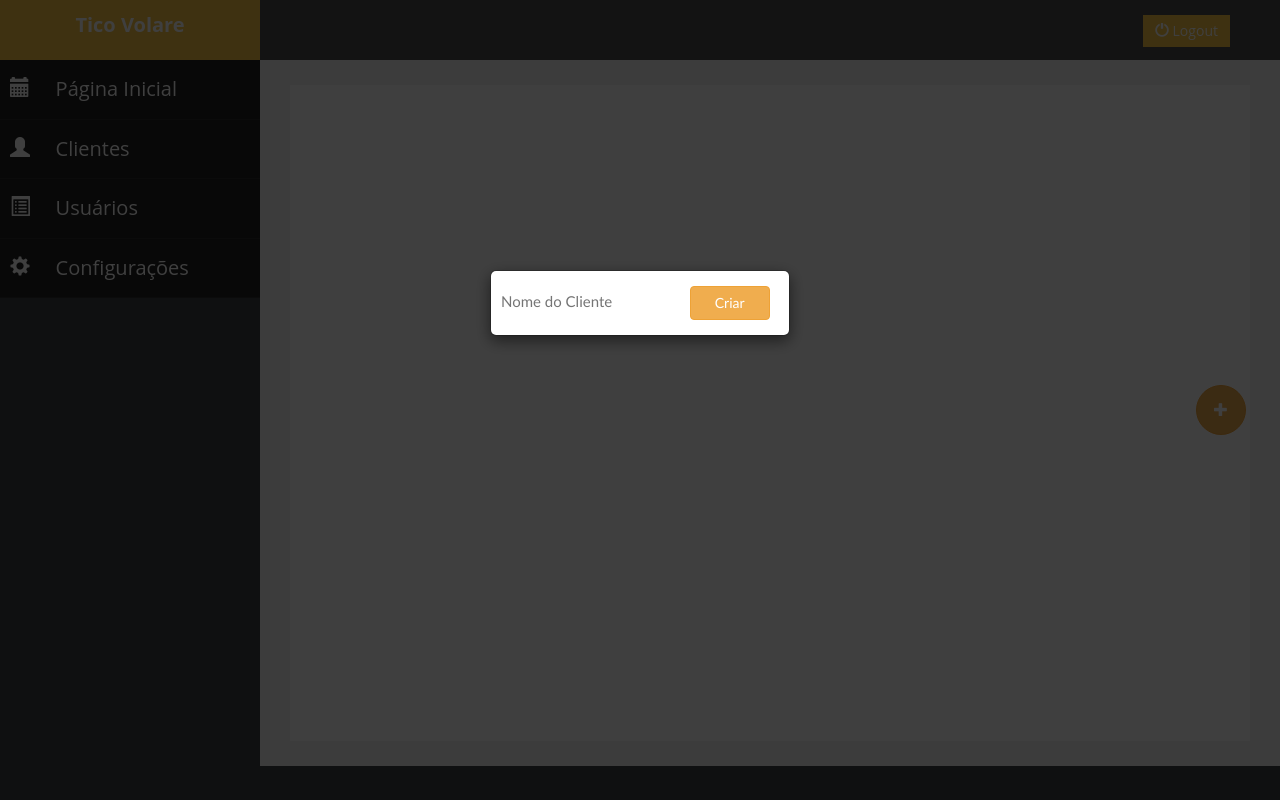
After one commit to maicongouveia/mecanico, a PHP site: page /clienteConsulta.php in a window 1280 px wide, after a click that opens the changed part. The commit adds this page. Run offline with PHP 8.4, Linux system fonts and the light colour scheme.

Commit message:
Alteração no Cadastro

```diff
--- a/assets/interface/menu.php
+++ b/assets/interface/menu.php
@@ -34,7 +34,7 @@
 			</a>
 			<ul class='nav nav-second-level'>
 				<li><a href='clienteForm.php'><span class='glyphicon glyphicon-plus'></span>&nbsp Adicionar Cliente</a></li>
-				<li><a href='processoTabela.php'><span class='glyphicon glyphicon-search'></span>&nbsp Consultar Clientes</a></li>
+				<li><a href='clienteConsulta.php'><span class='glyphicon glyphicon-search'></span>&nbsp Consultar Clientes</a></li>
 			</ul>
 		</li>
 		<li>
--- a/assets/js/formularios.js
+++ b/assets/js/formularios.js
@@ -82,15 +82,15 @@ function verificaUsuario(){
 
 function tipoCliente(registro){
 	if(registro == "cnpj"){
-		document.getElementById("tituloRegistro").innerHTML = "CNPJ:";
 		document.getElementById("registroCliente").value= "";
 		document.getElementById("registroCliente").setAttribute("maxlength","18");
 		document.getElementById("registroCliente").setAttribute("onkeypress","mascara(this,'##.###.###/####-##')");
+		document.getElementById("registroCliente").setAttribute("placeholder","CNPJ");
 	}
 	if(registro == "cpf"){
-		document.getElementById("tituloRegistro").innerHTML = "CPF: ";
 		document.getElementById("registroCliente").value="";
 		document.getElementById("registroCliente").setAttribute("maxlength","14");
 		document.getElementById("registroCliente").setAttribute("onkeypress","mascara(this,'###.###.###-##')");
+		document.getElementById("registroCliente").setAttribute("placeholder","CPF");
 	}
 }
--- /dev/null
+++ b/clienteConsulta.php
@@ -0,0 +1,108 @@
+<?php include 'header.php'; ?>
+<style type="text/css">
+	#botaoAddCliente{
+	 	border-radius: 50px;
+	 	position: fixed;
+	 	width:50px;
+	 	height:50px;
+	 	padding: 13px;
+	 	margin-left: 70%;
+	 	margin-top: 30%;
+	 	z-index: 0;
+	 }
+
+	#nomeCliente{
+		border: 0px;'
+	}
+
+	.inputsDaTela{
+		border:0px;
+		outline:0px !important;
+        -webkit-appearance:none;
+        font-family: Calibri;
+        font-size: 15px;
+    }
+</style>
+<script type="text/javascript">
+
+</script>
+<div>
+
+	<a href='#' id='botaoAddCliente' class='btn btn-warning glyphicon glyphicon-plus' data-toggle="modal" data-target="#ClienteNome">
+	</a>
+
+	<!-- Modal - Nome - Registro -->
+	<div class="modal fade" id='ClienteNome' tabindex="-1" role="dialog" style='margin-top: 30vh;'>
+		<div class="modal-dialog modal-sm" role="document">
+			<div class="modal-content">
+		        <div class="modal-body" id='FormNomeCliente'>
+			        <div class='row'>
+		        	 	<input class='inputsDaTela input-sm col-xs-8' type="text" name="nomeCliente" id='nomeCliente' placeholder="Nome do Cliente">
+		        			<a href='#' id='botaoSimData' class="btn btn-warning col-xs-3" style='width: 80px; font-family: Calibri;' data-toggle="modal" data-target="#ClienteDados">
+		        	 		Criar
+		        	 	</a>
+			        </div>
+
+		        </div>
+		    </div>
+		  </div>
+	</div>
+
+	<!-- Modal - Cadastro das Informações -->
+	<div class="modal fade" id='ClienteDados' tabindex="-1" role="dialog">
+		<div class="modal-dialog modal-md" role="document">
+			<div class="modal-content">
+
+				<div class='modal-header'>
+					<img src="assets/img/user_silhueta.png" class='img-circle col-md-6 col-md-offset-3 col-xs-6 col-xs-offset-3'>
+					<font id='nomeDoCliente' class="col-md-12 col-xs-12 text-center" style='font-weight: bold;'>Nome do Cliente</font>
+				</div>
+
+		        <div class="modal-body" id='FormDados' style='height: auto;'>
+
+		        	<div class='row'>
+						<div class='col-md-12 text-center'>
+							<label class="radio-inline"><input type="radio" name="registro" id='registro' value ='cpf' onchange="tipoCliente(this.value);" checked="checked">Física</label>
+							<label class="radio-inline"><input type="radio" name="registro" id='registro' value ='cnpj' onchange="tipoCliente(this.value);">Jurídica</label>
+						</div>
+					</div>
+
+					<div class='row'>
+						<input class='inputsDaTela input-xs col-md-8 col-md-offset-2 col-xs-12 text-center' style='border-bottom: 1px solid black;' type="text" id="registroCliente" maxlength='14' onkeypress='mascara(this,"###.###.###-##")' placeholder="CPF">
+					</div>
+
+					<div class='row' style='margin-top: 20px;'>
+						<div id='InputsTelefone' class='col-md-12'>
+							<input class='inputsDaTela input-xs col-md-8 col-md-offset-2 col-xs-12  text-center disable-focus' type="text" name="telefone[]" placeholder="Adicionar um telefone">
+						</div>
+					</div>
+
+					<div class='row'>
+						<div id='InputsEndereço' class='col-md-12'>
+		        			<input class='inputsDaTela input-xs col-md-8 col-md-offset-2 col-xs-12  text-center' type="text" name="endereco[]" placeholder="Adicionar um endereço">
+		        		</div>
+					</div>
+
+
+					<div class='row'>
+						<div id='InputsEmail' class='col-md-12'>
+							<input class='inputsDaTela input-xs col-md-8 col-md-offset-2 col-xs-12  text-center' type="text" name="email[]" placeholder="Adicionar um email">
+						</div>
+					</div>
+					<div class='row'>
+
+					</div>
+
+				</div>
+
+		        <div class="modal-footer">
+		        	<a href="#" class='btn btn-default' style='font-family: Calibri; width: 80px; border-radius: 5px;'>Cancelar</a>
+		        	<a href="#" class='btn btn-warning' style='font-family: Calibri; width: 80px; border-radius: 5px;'>Salvar</a>
+
+		        </div>
+		    </div>
+		</div>
+	</div>
+
+</div>
+<?php include 'footer.php'; ?>
--- a/config/conexaoBanco.php
+++ b/config/conexaoBanco.php
@@ -6,7 +6,7 @@ if($conexao == 1){
 $servername = "localhost";
 $username = "root";
 $password = "";
-$dbname = "ticovolari";
+$dbname = "ticovolare";
 $urlAPI = "http://localhost";
 }
 else if($conexao == 2){
```
Also changed, not shown: assets/img/user_silhueta.png (added).
